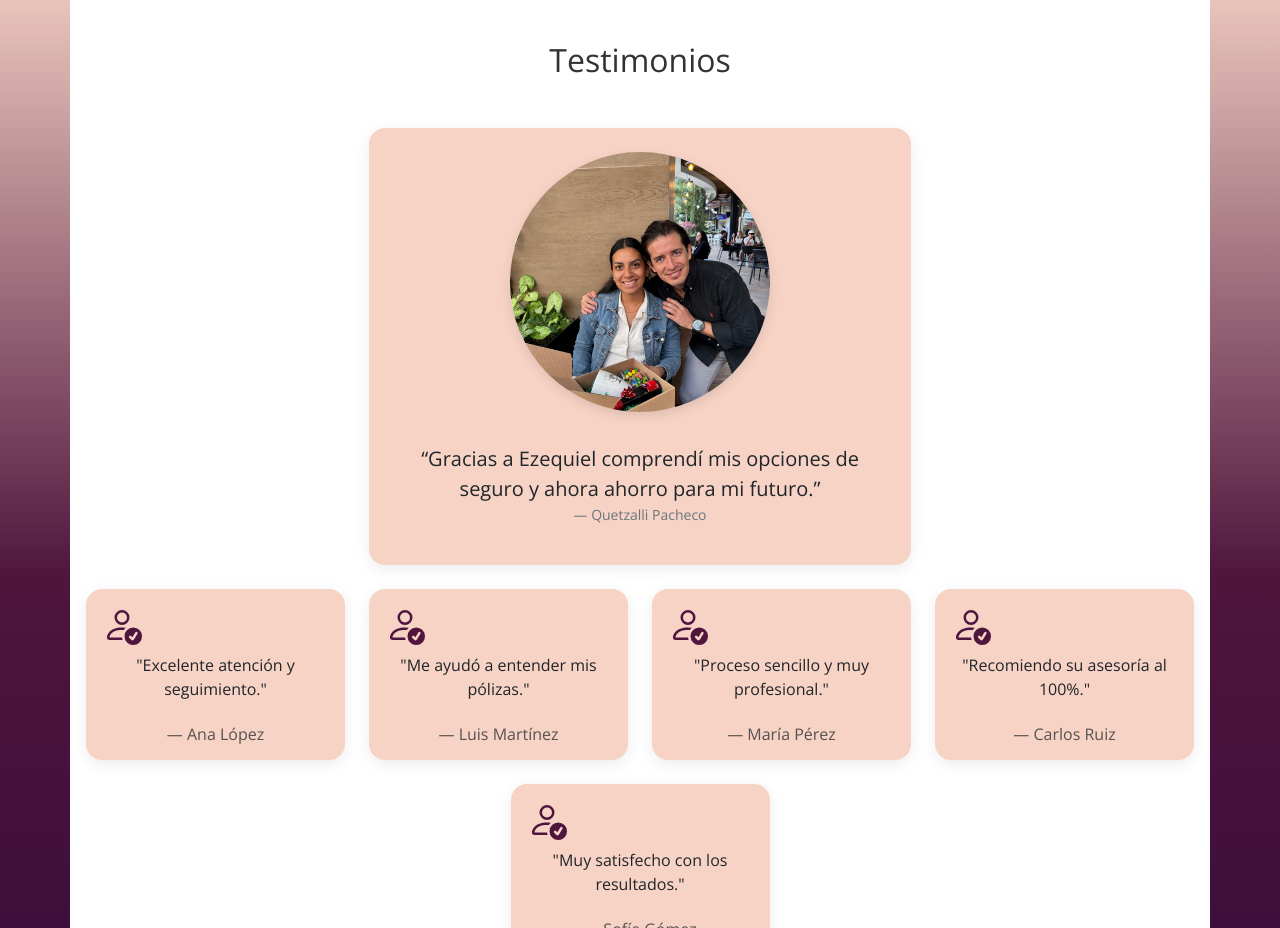
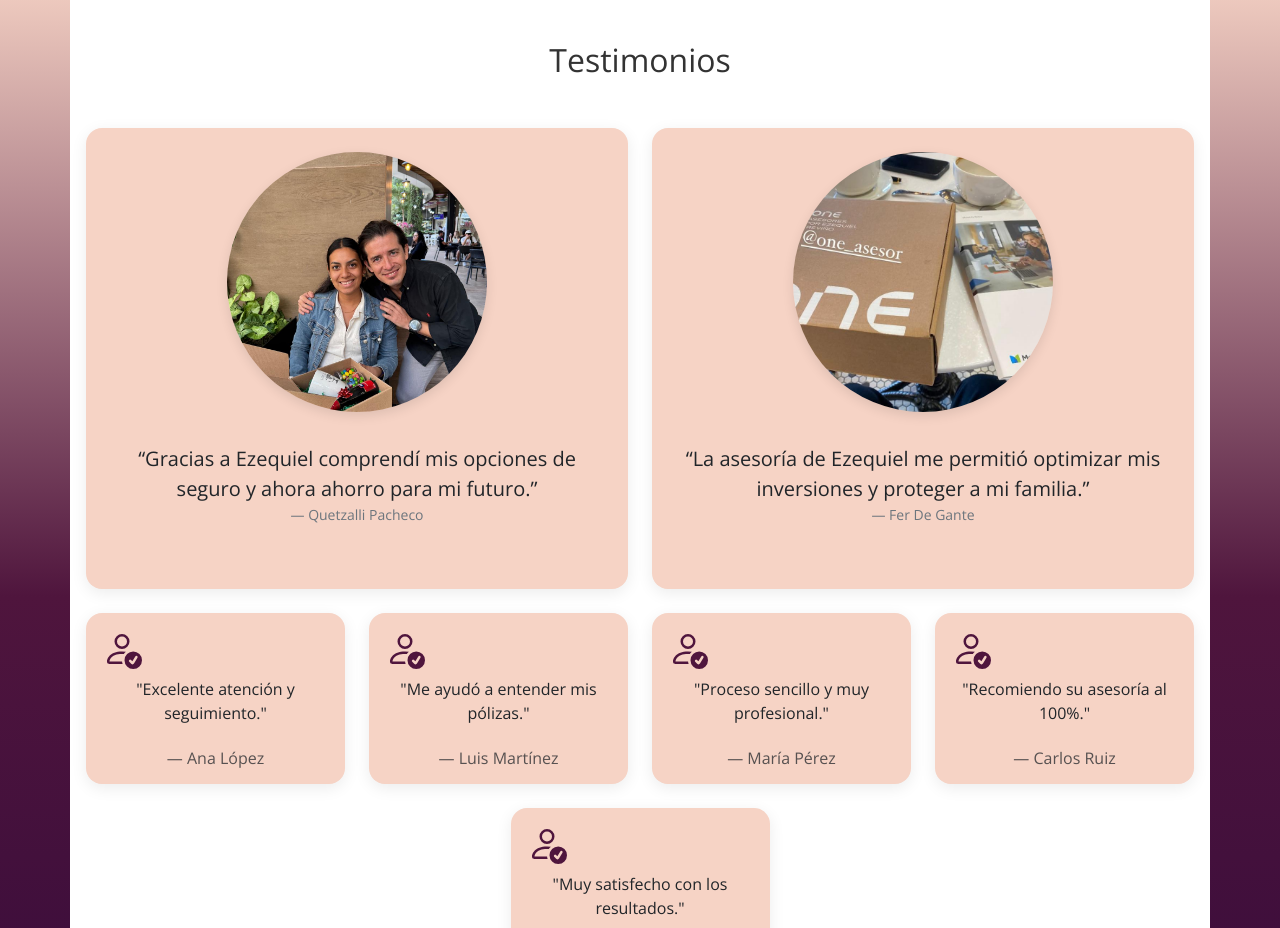
Before and after one commit to FerDeGante/one-asesor, a React (Vite) app: page / in a window 1280 px wide. Shown: the part 2560-3488 px from the top of the page. Built offline with nearby package versions, Linux system fonts and the light colour scheme; no server answers.

Commit message:
agregué testimonio

```diff
--- a/src/pages/Home.jsx
+++ b/src/pages/Home.jsx
@@ -123,6 +123,12 @@ const mainTestimonial = {
   text:
     '“Gracias a Ezequiel comprendí mis opciones de seguro y ahora ahorro para mi futuro.”'
 };
+const ferTestimonial = {
+  img: '/assets/testimonial_Fer_De_Gante.jpeg',
+  name: 'Fer De Gante',
+  text:
+    '“La asesoría de Ezequiel me permitió optimizar mis inversiones y proteger a mi familia.”'
+};
 const otherTestimonials = [
   { icon: BsPersonCheck, name: 'Ana López', text: 'Excelente atención y seguimiento.' },
   { icon: BsPersonCheck, name: 'Luis Martínez', text: 'Me ayudó a entender mis pólizas.' },
@@ -197,7 +203,6 @@ export default function Home() {
       {/* SOBRE MÍ */}
       <Container className="section-about-me">
         <Row className="align-items-center">
-          {/* Texto + saludo */}
           <Col xs={12} md={6}>
             <h2 className="greeting mb-4">
               Hola soy <strong>Ezequiel Treviño Buenrostro</strong><br/>
@@ -226,8 +231,6 @@ export default function Home() {
               📲 Agendar cita
             </Button>
           </Col>
-
-          {/* Imagen rectangular */}
           <Col xs={12} md={6} className="text-center">
             <img
               src="/assets/ezequiel_oficina.jpeg"
@@ -282,21 +285,27 @@ export default function Home() {
       {/* Testimonios */}
       <Container className="section-testimonials text-center">
         <h2 className="mb-5">Testimonios</h2>
+
+        {/* Principales */}
         <Row className="justify-content-center mb-4">
-          <Col xs={12} md={6}>
-            <Card className="testimonial-card p-4">
+          {[mainTestimonial, ferTestimonial].map((t, i) => (
+            <Col key={i} xs={12} md={6}>
+              <Card className="testimonial-card p-4 mb-4">
                 <img
-                src={mainTestimonial.img}
-                alt={mainTestimonial.name}
+                  src={t.img}
+                  alt={t.name}
                   className="testimonial-img-large mx-auto"
                 />
                 <blockquote className="blockquote my-3">
-                {mainTestimonial.text}
+                  {t.text}
                 </blockquote>
-              <footer className="blockquote-footer">{mainTestimonial.name}</footer>
+                <footer className="blockquote-footer">{t.name}</footer>
               </Card>
             </Col>
+          ))}
         </Row>
+
+        {/* Secundarios */}
         <Row className="gx-4 gy-4 justify-content-center">
           {otherTestimonials.map(({ icon, name, text }, i) => {
             const IconTest = icon;
```
Also changed, not shown: public/assets/testimonial_Fer_De_Gante.jpeg (added). Lines whose indentation alone changed are shown as unchanged.
